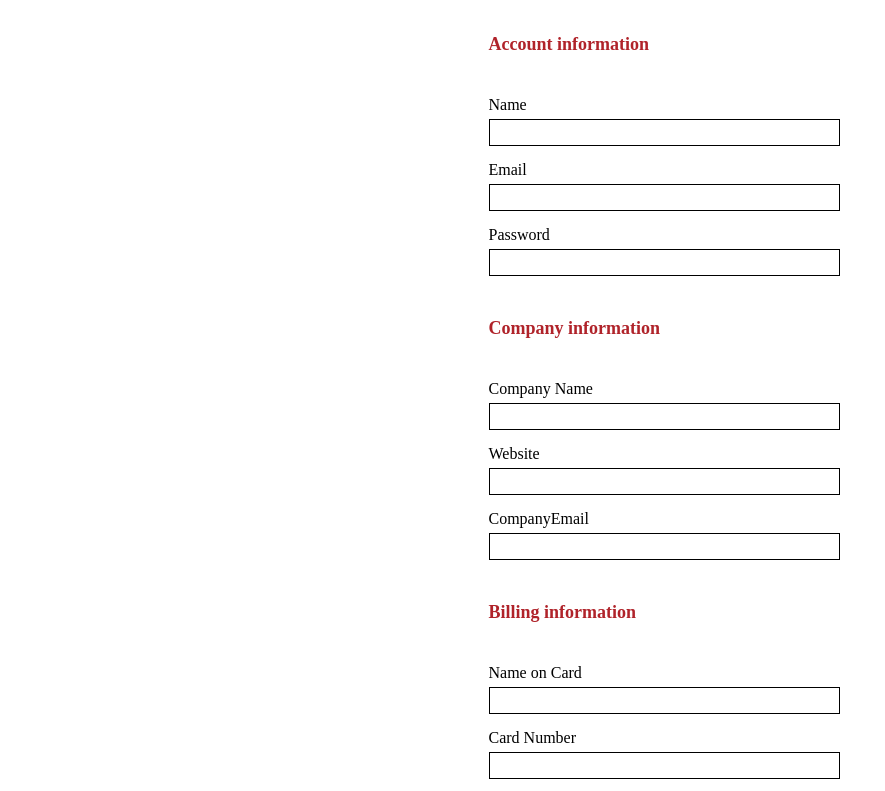
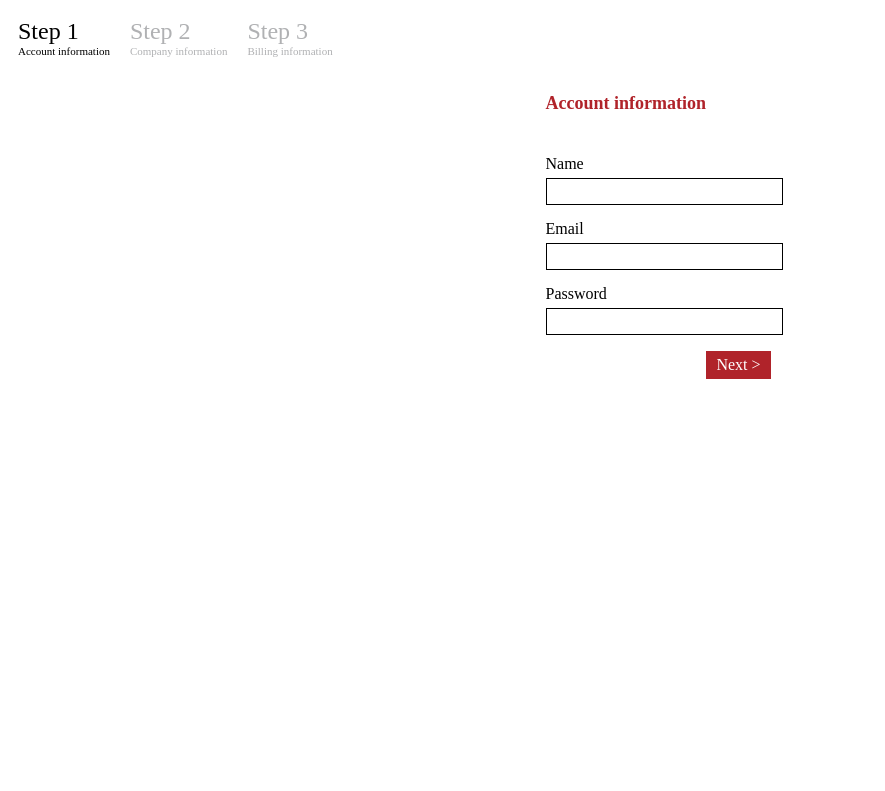
Before and after one commit to vindigo/multi_form, a plain HTML site: page index.html in a window 1280 px wide. Shown: the top 791 px of the page, without its empty margins (0-885 px from the left). Drawn offline with nearby package versions, Linux system fonts and the light colour scheme.

Commit message:
20180313: fix line 48

```diff
--- a/index.html
+++ b/index.html
@@ -20,14 +20,14 @@
         <label for="Name">Name</label><input id="Name" type="text" required />
         <label for="Email">Email</label><input id="Email" type="text" />
         <label for="Password">Password</label><input id="Password" type="password" />
-      </fieldset>
+      </fieldset class="">
       <fieldset>
         <legend> Company information</legend>
         <label for="CompanyName">Company Name</label><input id="CompanyName" type="text" />
         <label for="Website">Website</label><input id="Website" type="text" />
-        <label for="CompanyEmail">CompanyEmail</label><input id="CompanyEmail" type="text" />
+        <label for="CompanyEmail">Company Email</label><input id="CompanyEmail" type="text" />
       </fieldset>
-      <fieldset>
+      <fieldset class="">
         <legend> Billing information</legend>
         <label for="NameOnCard">Name on Card</label><input id="NameOnCard" type="text" />
         <label for="CardNumber">Card Number</label><input id="CardNumber" type="text" />
--- a/module/multi_form/multi_form.css
+++ b/module/multi_form/multi_form.css
@@ -74,3 +74,6 @@ input[type=text], input[type=password] {
 #steps li.current {
   color: #000;
 }
+.hide {
+  display: none;
+}
--- a/module/multi_form/multi_form.js
+++ b/module/multi_form/multi_form.js
@@ -17,7 +17,8 @@ var multiForm = (function(config){
     count = steps.length,
     submitBtnID = "#" + config.submitBtnName,
     submitBtnEl = document.querySelector(submitBtnID),
-    wrapper, commands, legend, legendText;
+    wrapper, commands, legend, legendText,stepsUL;
+
 
     hide(submitBtnEl);
 
@@ -36,9 +37,26 @@ var multiForm = (function(config){
 
       legend = el.querySelector("legend");
       legendText = legend.innerHTML;
-      // legend.appendChild("<li id='stepDesc" + i + "'>Step " + (i + 1) + "<span>" + name + "</span></li>");
-console.log(el);
-// $("#steps").append("<li id='stepDesc" + i + "'>Step " + (i + 1) + "<span>" + name + "</span></li>");
+
+      stepsUL = document.querySelector("#steps");
+      stepsUL.insertAdjacentHTML("beforeend", "<li id='stepDesc" + i + "'>Step " + (i + 1) + "<span>" + legendText + "</span></li>");
+
+      if (i == 0) {
+        createNextButton(i);
+        selectStep(i);
+      } else if (i == count - 1) {
+        var stepEl = document.querySelector("#step" + i);
+        hide(stepEl);
+
+        // $("#step" + i).hide();
+        // createPrevButton(i);
+      } else {
+        var stepEl = document.querySelector("#step" + i);
+        hide(stepEl);
+
+        createPrevButton(i);
+        createNextButton(i);
+      }
 
 
 
@@ -46,8 +64,92 @@ console.log(el);
     });
 
     // functions
+
+
+    function createNextButton(i) {
+      var stepName = "step" + i;
+      var stepNameNext = "step" + (i + 1);
+      document.querySelector("#" + stepName + "commands").insertAdjacentHTML("beforeend","<a href='#' id='" + stepName + "Next' class='next'>Next ></a>");
+
+      document.querySelector("#" + stepName + "Next").addEventListener("click", function(e){
+        var stepNameEl = document.querySelector("#" + stepName),
+            stepNameNextEl = document.querySelector("#" + stepNameNext);
+
+        hide( stepNameEl );
+        show( stepNameNextEl );
+
+        if (i + 2 == count){
+          console.log("add submit button")
+        // $(submmitButtonName).show();
+        }
+
+        selectStep(i + 1);
+      })
+    }
+
+    function selectStep(i) {
+      var stepsEl = document.querySelector("#steps li"),
+          stepDescEl = document.querySelector("#stepDesc" + i),
+          stepDescPrevEl = document.querySelector("#stepDesc" + (i - 1)),
+          stepDescNextEl = document.querySelector("#stepDesc" + (i + 1));
+
+      if (stepDescPrevEl){ removeClass(stepDescPrevEl, "current") }
+      if (stepDescNextEl){ removeClass(stepDescNextEl, "current") }
+
+      addClass(stepDescEl, "current");
+
+    }
+
+    function createPrevButton(i) {
+      var stepName = "step" + i;
+      var stepNameCommandsEl = document.querySelector("#" + stepName + "commands");
+
+      stepNameCommandsEl.insertAdjacentHTML("beforeend", "<a href='#' id='" + stepName + "Prev' class='prev'>< Back</a>");
+
+      var stepNamePrevEl = document.querySelector("#" + stepName + "Prev");
+
+      stepNamePrevEl.addEventListener("click", function(){
+          var stepNameEl = document.querySelector("#" + stepName),
+              stepNamePrevEl = document.querySelector("#step" + (i - 1));
+
+          hide(stepNameEl);
+          show(stepNamePrevEl);
+         selectStep(i - 1);
+      })
+
+      // $("#" + stepName + "Prev").bind("click", function(e) {
+      //   $("#" + stepName).hide();
+      //   $("#step" + (i - 1)).show();
+      //   $(submmitButtonName).hide();
+      //   selectStep(i - 1);
+      // });
+    }
+
+
+    function addClass(el, className){
+      if (el.classList){
+        el.classList.add(className);
+      } else {
+        el.className += ' ' + className;
+      }
+    }
+
+    function removeClass(el, className) {
+console.log("classList: " + el.classList);
+      if (el.classList){
+        el.classList.remove(className);
+      } else {
+        el.className = el.className.replace(new RegExp('(^|\\b)' + className.split(' ').join('|') + '(\\b|$)', 'gi'), ' ');
+      }
+
+    }
+
     function hide(el){
-      el.setAttribute("hidden", true);
+      el.style.display = "none";
+    }
+
+    function show(el){
+      el.style.display = "block";
     }
 
     function wrap(toWrap, wrapper) {
```
